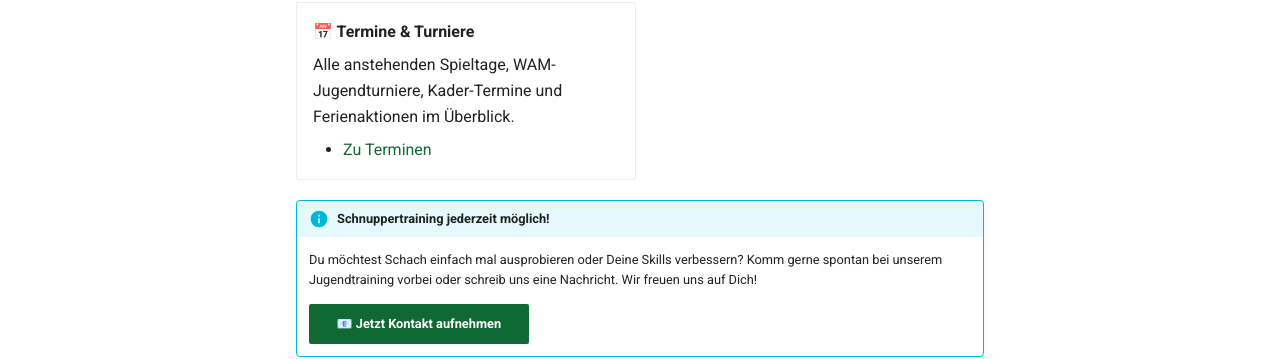
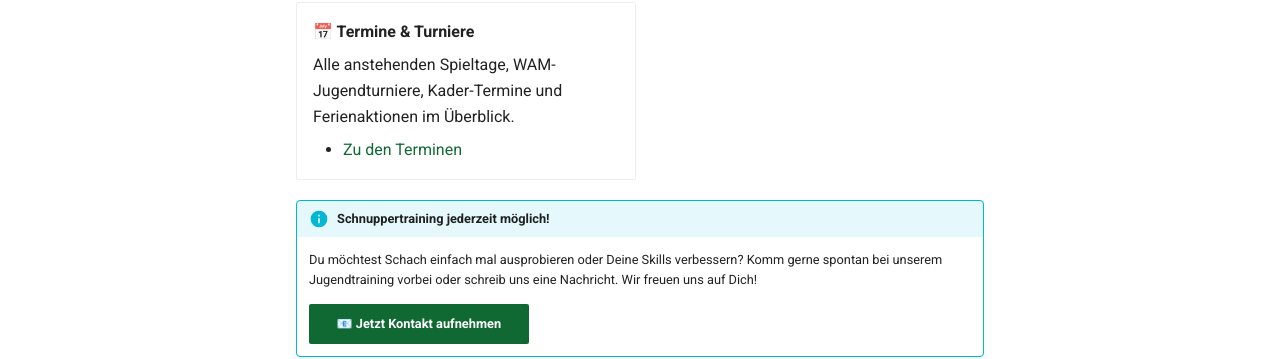
Before and after one commit to schachwelzheim/schachwelzheim, an MkDocs documentation site: the page built from docs/jugend/index.md, in a window 1280 px wide. Shown: the part 431-790 px from the top of the page. Built offline with MkDocs 1.6.1 and Material for MkDocs 9.7.7, drawn with Linux system fonts in a browser that asks for light colours.

Commit message:
Fix link text for 'Termine' section

```diff
--- a/docs/jugend/index.md
+++ b/docs/jugend/index.md
@@ -20,7 +20,7 @@ Kinder und Jugendliche können in Welzheim sowohl in Schulen als auch im Verein
 
     Alle anstehenden Spieltage, WAM-Jugendturniere, Kader-Termine und Ferienaktionen im Überblick.
 
-    * [Zu Terminen](./termine/)
+    * [Zu den Terminen](./termine/)
 
 </div>
 
```
